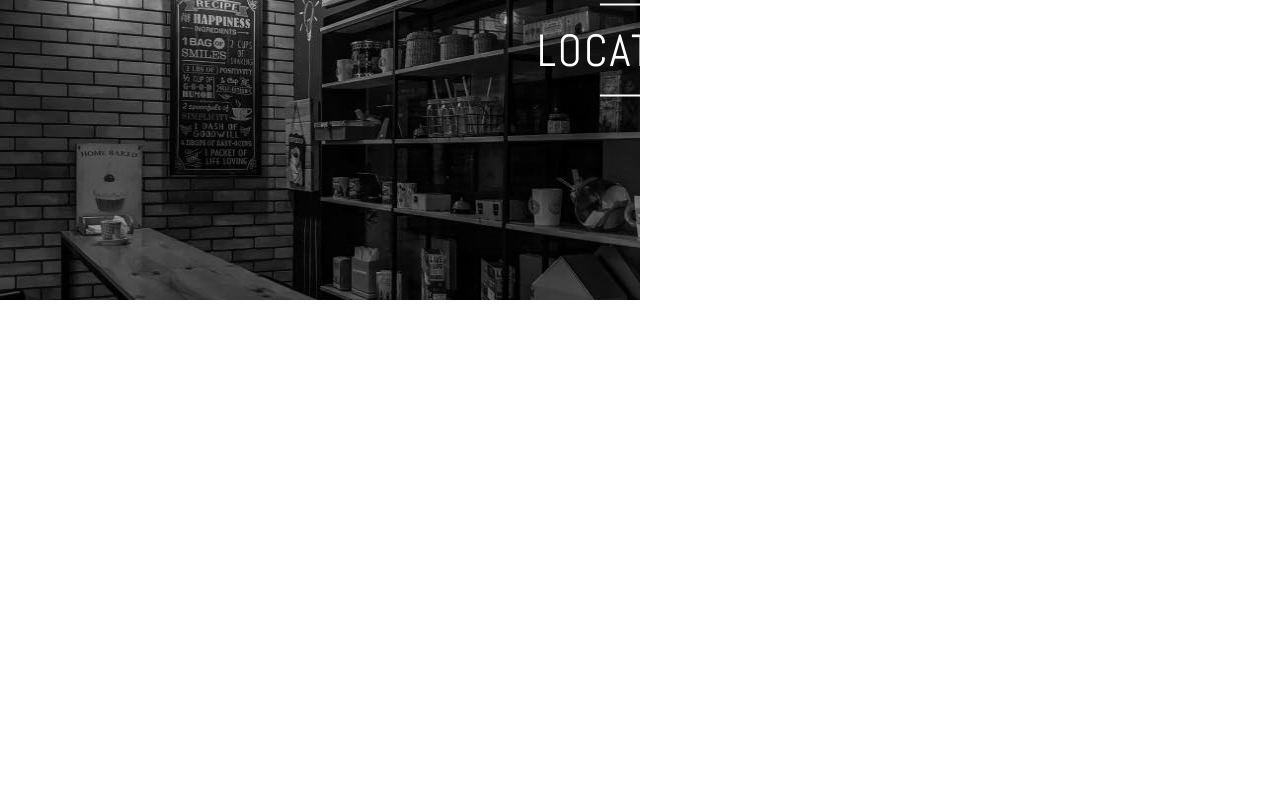
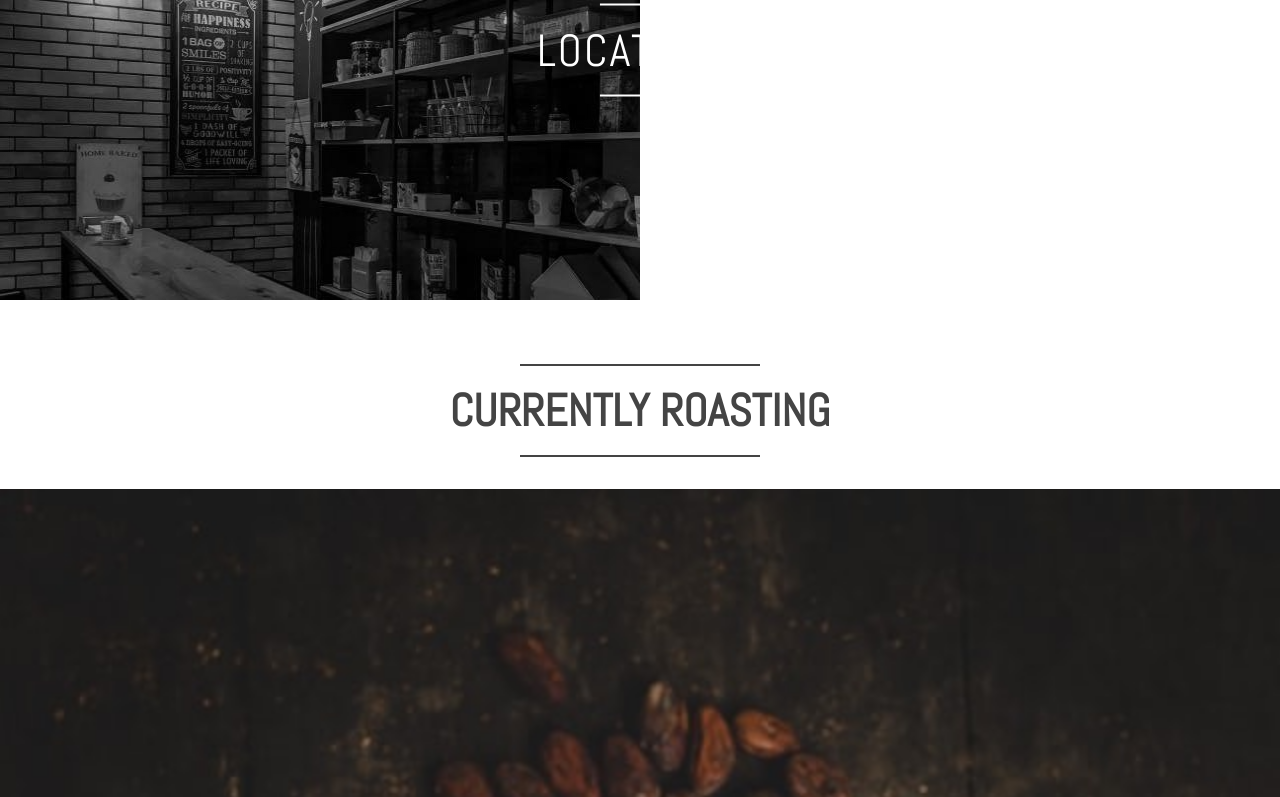
Before and after one commit to DandunAdi/coffee-project, a Next.js app: page / in a window 1280 px wide. Shown: the part 2000-2797 px from the top of the page. Before the commit the page ends 2300 px from the top, so only its background shows below. Built offline with nearby package versions, Linux system fonts and the light colour scheme.

Commit message:
add slider

```diff
--- a/components/bigMenu.js
+++ b/components/bigMenu.js
@@ -13,7 +13,7 @@ const BigMenu = ({ title, imgSrc }) => {
             margin: "0 auto 1rem",
           }}
         ></div>
-        <h1 className={styles.title}>{title}</h1>
+        <h1 className={styles.title + " xxl"}>{title}</h1>
         <div
           style={{
             width: "5rem",
--- a/components/bigMenu.module.css
+++ b/components/bigMenu.module.css
@@ -10,7 +10,6 @@
 }
 .title {
   color: #fff;
-  font-size: 2.8125rem;
   font-weight: 200;
   letter-spacing: 2px;
 }
--- /dev/null
+++ b/components/slider.js
@@ -0,0 +1,46 @@
+import "react-responsive-carousel/lib/styles/carousel.min.css";
+import { Carousel } from "react-responsive-carousel";
+import styles from "./slider.module.css";
+
+const Slider = () => {
+  return (
+    <section className={styles.container}>
+      <div className={styles.title}>
+        <div
+          style={{
+            width: "15rem",
+            borderBottom: "2px solid rgb(68, 68, 68)",
+            margin: "0 auto 1rem",
+          }}
+        ></div>
+        <h1 className="xxl text-center">CURRENTLY ROASTING</h1>
+        <div
+          style={{
+            width: "15rem",
+            borderBottom: "2px solid rgb(68, 68, 68)",
+            margin: "1rem auto 0",
+          }}
+        ></div>
+      </div>
+      <Carousel
+        infiniteLoop={true}
+        showStatus={false}
+        showThumbs={false}
+        showIndicators={false}
+        autoPlay={true}
+      >
+        <div>
+          <img src="images/coffee_at_hand.jpg" />
+        </div>
+        <div>
+          <img src="images/coffee_at_hand.jpg" />
+        </div>
+        <div>
+          <img src="images/coffee_at_hand.jpg" />
+        </div>
+      </Carousel>
+    </section>
+  );
+};
+
+export default Slider;
--- /dev/null
+++ b/components/slider.module.css
@@ -0,0 +1,6 @@
+.container {
+  padding: 2rem 0;
+}
+.title {
+  padding: 2rem;
+}
--- a/package.json
+++ b/package.json
@@ -11,6 +11,7 @@
     "@fortawesome/fontawesome-free": "^5.15.3",
     "next": "10.2.3",
     "react": "17.0.2",
-    "react-dom": "17.0.2"
+    "react-dom": "17.0.2",
+    "react-responsive-carousel": "^3.2.18"
   }
 }
--- a/pages/index.js
+++ b/pages/index.js
@@ -3,6 +3,7 @@ import styles from "../styles/Home.module.css";
 import Head from "next/head";
 import Layout, { siteTitle } from "../components/layout";
 import BigMenu from "../components/bigMenu";
+import Slider from "../components/slider";
 
 export default function Home() {
   return (
@@ -22,6 +23,7 @@ export default function Home() {
           <BigMenu imgSrc="/images/brew_coffee.jpg" title="GALLERY" />
           <BigMenu imgSrc="/images/coffee_shop.jpg" title="LOCATIONS" />
         </div>
+        <Slider />
       </main>
     </Layout>
   );
--- a/styles/globals.css
+++ b/styles/globals.css
@@ -1,5 +1,9 @@
 @import url("https://fonts.googleapis.com/css2?family=Abel&display=swap");
 @import url("https://fonts.googleapis.com/css2?family=Roboto&display=swap");
+
+:root {
+  --colorPrimary: rgb(68, 68, 68);
+}
 
 html,
 body {
--- a/styles/utils.css
+++ b/styles/utils.css
@@ -14,7 +14,7 @@
 }
 
 .xxl {
-  font-size: xx-large;
+  font-size: 2.8125rem;
 }
 .xl {
   font-size: x-large;
@@ -34,3 +34,6 @@
 .bold {
   font-weight: bold;
 }
+.text-center {
+  text-align: center;
+}
```
Also changed, not shown: 1 other file (tests, documents, lock files or other folders).
